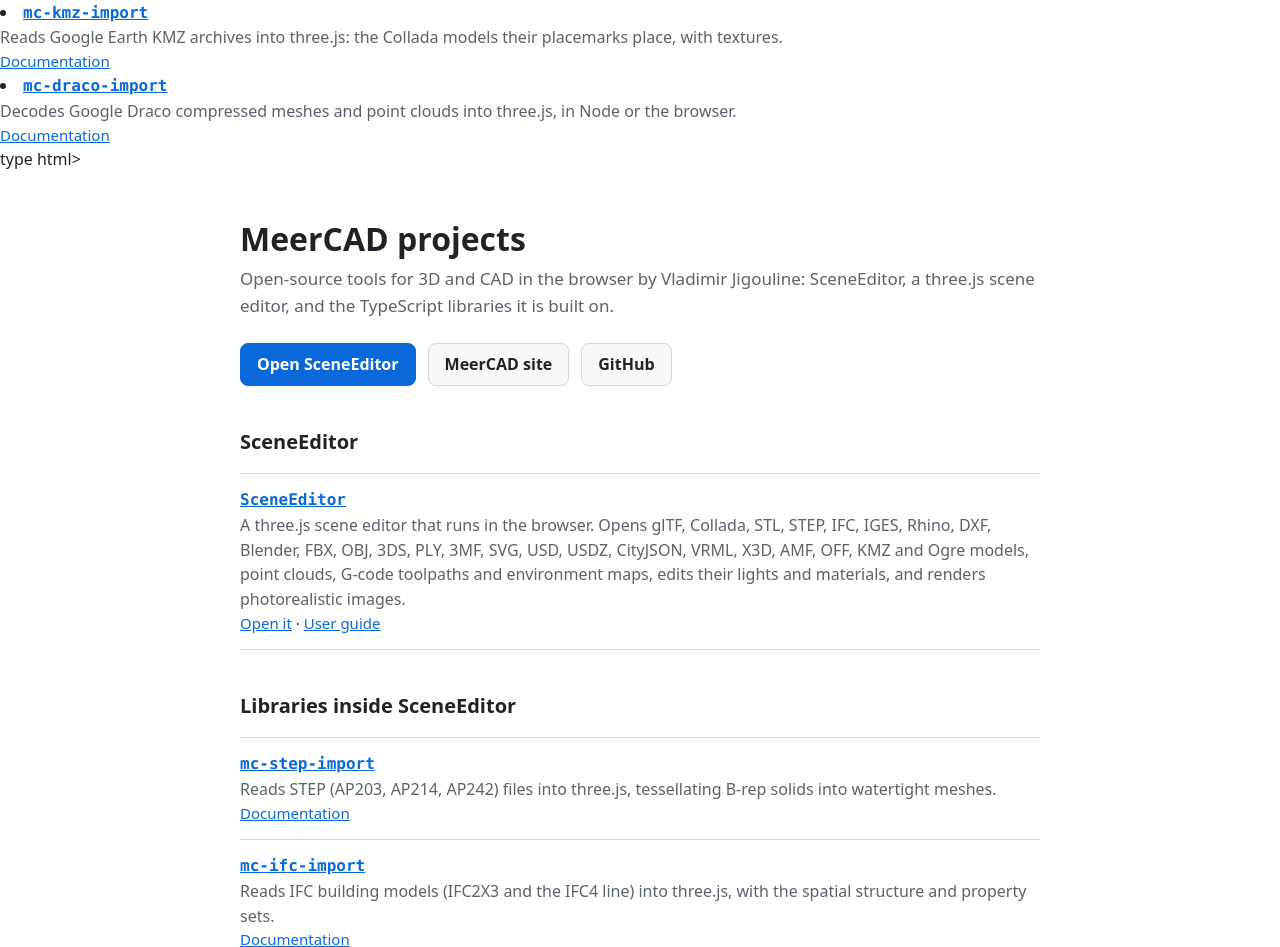
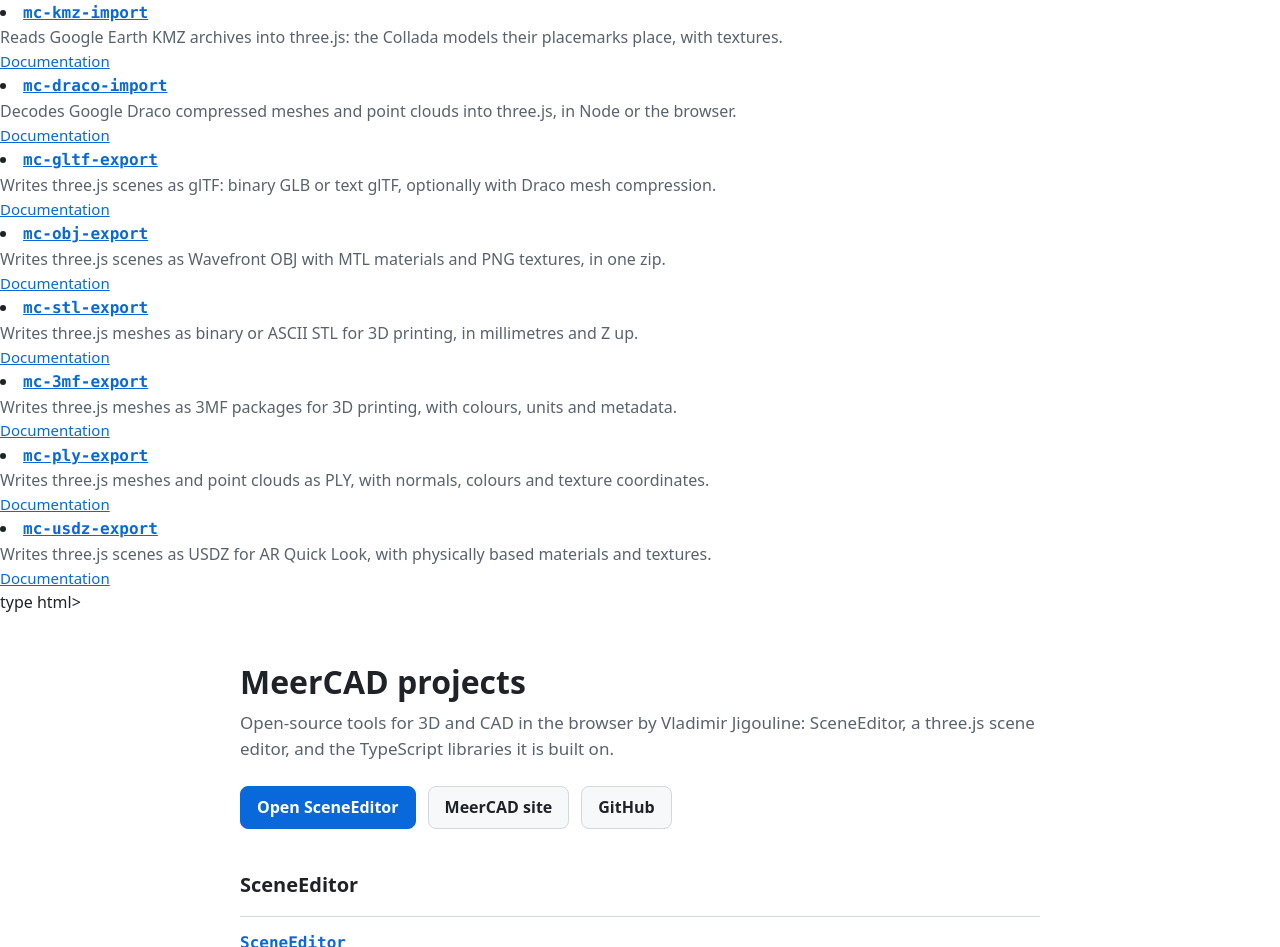
Before and after one commit to VJigouline/vjigouline.github.io, a plain HTML site: page index.html in a window 1280 px wide. Shown: the part 1624-2571 px from the top of the page. Drawn offline with Linux system fonts and the light colour scheme.

Commit message:
List the six export libraries
Co-Authored-By: Claude Opus 5.5 <noreply@anthropic.com>

```diff
--- a/index.html
+++ b/index.html
@@ -118,13 +118,43 @@
         <span class="summary">Decodes Google Draco compressed meshes and point clouds into three.js, in Node or the browser.</span>
         <span class="links"><a href="https://github.com/VJigouline/mc-draco-import/tree/main/Documentation">Documentation</a></span>
       </li>
+      <li>
+        <a class="name" href="https://github.com/VJigouline/mc-gltf-export">mc-gltf-export</a>
+        <span class="summary">Writes three.js scenes as glTF: binary GLB or text glTF, optionally with Draco mesh compression.</span>
+        <span class="links"><a href="https://github.com/VJigouline/mc-gltf-export/tree/main/Documentation">Documentation</a></span>
+      </li>
+      <li>
+        <a class="name" href="https://github.com/VJigouline/mc-obj-export">mc-obj-export</a>
+        <span class="summary">Writes three.js scenes as Wavefront OBJ with MTL materials and PNG textures, in one zip.</span>
+        <span class="links"><a href="https://github.com/VJigouline/mc-obj-export/tree/main/Documentation">Documentation</a></span>
+      </li>
+      <li>
+        <a class="name" href="https://github.com/VJigouline/mc-stl-export">mc-stl-export</a>
+        <span class="summary">Writes three.js meshes as binary or ASCII STL for 3D printing, in millimetres and Z up.</span>
+        <span class="links"><a href="https://github.com/VJigouline/mc-stl-export/tree/main/Documentation">Documentation</a></span>
+      </li>
+      <li>
+        <a class="name" href="https://github.com/VJigouline/mc-3mf-export">mc-3mf-export</a>
+        <span class="summary">Writes three.js meshes as 3MF packages for 3D printing, with colours, units and metadata.</span>
+        <span class="links"><a href="https://github.com/VJigouline/mc-3mf-export/tree/main/Documentation">Documentation</a></span>
+      </li>
+      <li>
+        <a class="name" href="https://github.com/VJigouline/mc-ply-export">mc-ply-export</a>
+        <span class="summary">Writes three.js meshes and point clouds as PLY, with normals, colours and texture coordinates.</span>
+        <span class="links"><a href="https://github.com/VJigouline/mc-ply-export/tree/main/Documentation">Documentation</a></span>
+      </li>
+      <li>
+        <a class="name" href="https://github.com/VJigouline/mc-usdz-export">mc-usdz-export</a>
+        <span class="summary">Writes three.js scenes as USDZ for AR Quick Look, with physically based materials and textures.</span>
+        <span class="links"><a href="https://github.com/VJigouline/mc-usdz-export/tree/main/Documentation">Documentation</a></span>
+      </li>
 type html>
 <html lang="en">
 <head>
   <meta charset="utf-8">
   <meta name="viewport" content="width=device-width, initial-scale=1">
   <title>Vladimir Jigouline – MeerCAD projects</title>
-  <meta name="description" content="SceneEditor, a three.js scene editor in the browser, and the MeerCAD TypeScript libraries for STEP, IFC, IGES, Rhino, DXF, Blender, Ogre, OBJ, FBX, 3MF, PLY, 3DS, SVG, USD, USDZ, CityJSON, VRML, X3D, AMF, OFF, KMZ, Draco, G-code, LAS/LAZ, E57, XYZ, PCD, HDR and EXR import, ray tracing, and CAD curves, surfaces and solids.">
+  <meta name="description" content="SceneEditor, a three.js scene editor in the browser, and the MeerCAD TypeScript libraries for STEP, IFC, IGES, Rhino, DXF, Blender, Ogre, OBJ, FBX, 3MF, PLY, 3DS, SVG, USD, USDZ, CityJSON, VRML, X3D, AMF, OFF, KMZ, Draco, G-code, LAS/LAZ, E57, XYZ, PCD, HDR and EXR import, glTF, OBJ, STL, 3MF, PLY and USDZ export, ray tracing, and CAD curves, surfaces and solids.">
   <style>
     :root {
       --bg: #ffffff;
```
